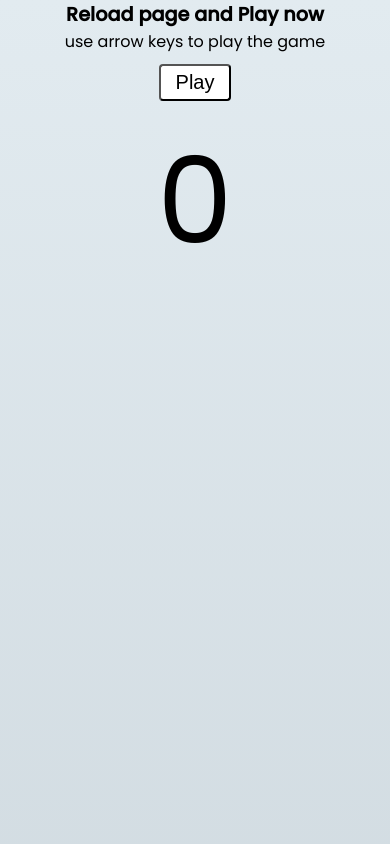
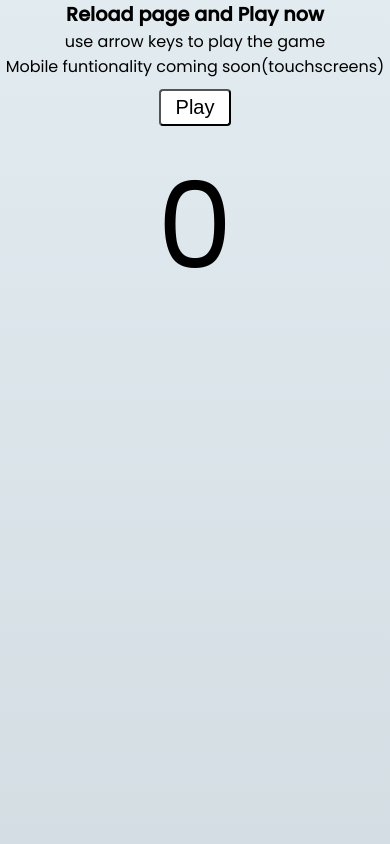
Before and after one commit to khethelogp/snake-game, a plain HTML site: page index.html in a window 390 px wide. Shown: the top 844 px of the page. Drawn offline with Linux system fonts and the light colour scheme.

Commit message:
mobile functionality

```diff
--- a/index.html
+++ b/index.html
@@ -16,6 +16,7 @@
     <div class="snake-game">
         <h3 class="play">Reload page and Play now</h3>
         <p>use arrow keys to play the game</p>
+        <p>Mobile funtionality coming soon(touchscreens)</p>
         <button id="playBtn" class=" btn ">Play </button>
         <div id="score">0</div>
         <div class="canvas">
```
